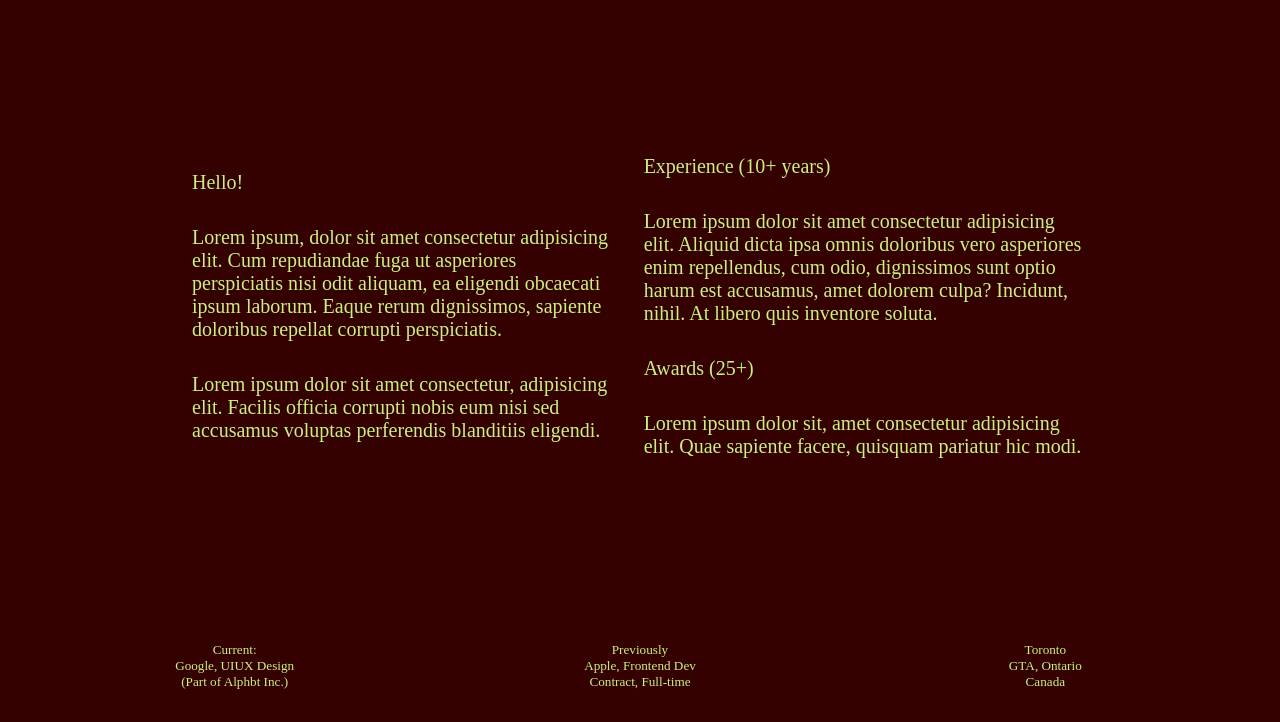
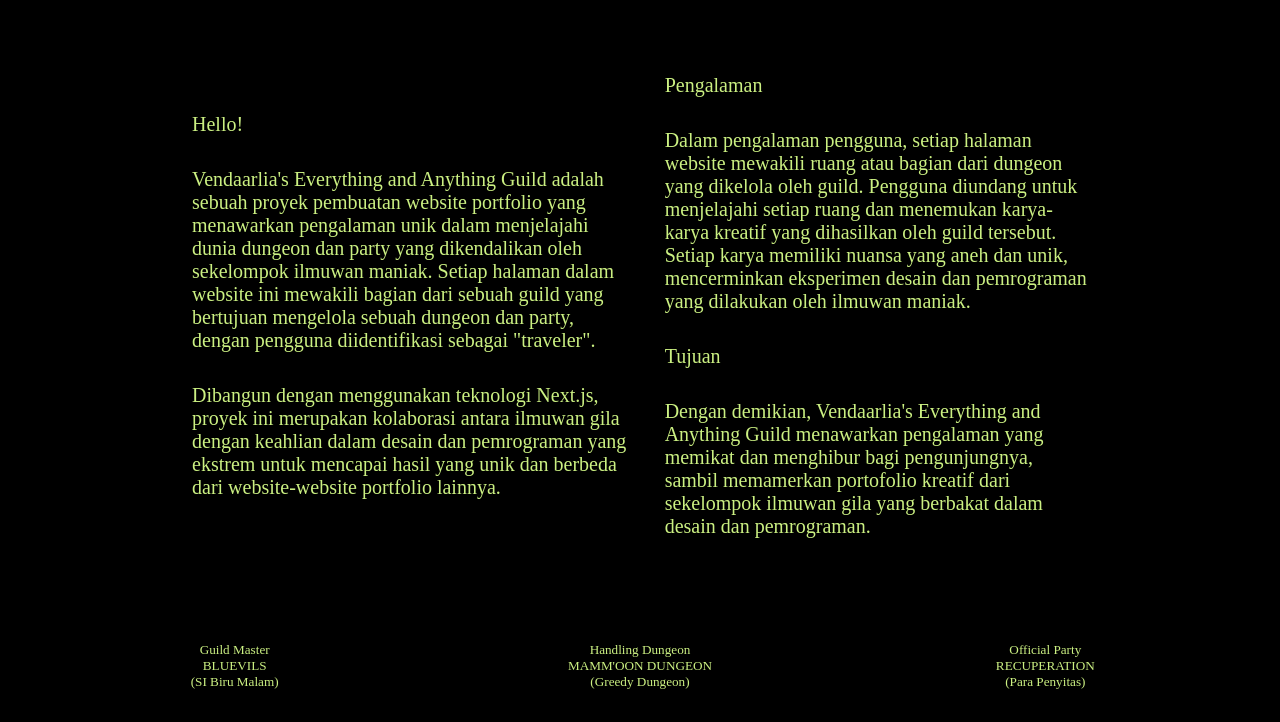
Before and after one commit to Vendaarlia/CDG-brutal-color-porto, a plain HTML site: page about.html in a window 1280 px wide. Shown: the part 78-800 px from the top of the page. Drawn offline with Linux system fonts and the light colour scheme.

Commit message:
update
content about
fix footer consistency

```diff
--- a/about.html
+++ b/about.html
@@ -36,29 +36,20 @@
         <div class="about-col">
           <p>Hello!</p>
           <p>
-            Lorem ipsum, dolor sit amet consectetur adipisicing elit. Cum
-            repudiandae fuga ut asperiores perspiciatis nisi odit aliquam, ea
-            eligendi obcaecati ipsum laborum. Eaque rerum dignissimos, sapiente
-            doloribus repellat corrupti perspiciatis.
+            Vendaarlia's Everything and Anything Guild adalah sebuah proyek pembuatan website portfolio yang menawarkan pengalaman unik dalam menjelajahi dunia dungeon dan party yang dikendalikan oleh sekelompok ilmuwan maniak. Setiap halaman dalam website ini mewakili bagian dari sebuah guild yang bertujuan mengelola sebuah dungeon dan party, dengan pengguna diidentifikasi sebagai "traveler".
           </p>
           <p>
-            Lorem ipsum dolor sit amet consectetur, adipisicing elit. Facilis
-            officia corrupti nobis eum nisi sed accusamus voluptas perferendis
-            blanditiis eligendi.
+            Dibangun dengan menggunakan teknologi Next.js, proyek ini merupakan kolaborasi antara ilmuwan gila dengan keahlian dalam desain dan pemrograman yang ekstrem untuk mencapai hasil yang unik dan berbeda dari website-website portfolio lainnya.
           </p>
         </div>
         <div class="about-col">
-          <p>Experience (10+ years)</p>
+          <p>Pengalaman</p>
           <p>
-            Lorem ipsum dolor sit amet consectetur adipisicing elit. Aliquid
-            dicta ipsa omnis doloribus vero asperiores enim repellendus, cum
-            odio, dignissimos sunt optio harum est accusamus, amet dolorem
-            culpa? Incidunt, nihil. At libero quis inventore soluta.
+            Dalam pengalaman pengguna, setiap halaman website mewakili ruang atau bagian dari dungeon yang dikelola oleh guild. Pengguna diundang untuk menjelajahi setiap ruang dan menemukan karya-karya kreatif yang dihasilkan oleh guild tersebut. Setiap karya memiliki nuansa yang aneh dan unik, mencerminkan eksperimen desain dan pemrograman yang dilakukan oleh ilmuwan maniak.
           </p>
-          <p>Awards (25+)</p>
+          <p>Tujuan</p>
           <p>
-            Lorem ipsum dolor sit, amet consectetur adipisicing elit. Quae
-            sapiente facere, quisquam pariatur hic modi.
+            Dengan demikian, Vendaarlia's Everything and Anything Guild menawarkan pengalaman yang memikat dan menghibur bagi pengunjungnya, sambil memamerkan portofolio kreatif dari sekelompok ilmuwan gila yang berbakat dalam desain dan pemrograman.
           </p>
         </div>
       </section>
@@ -66,19 +57,19 @@
       <!-- footer -->
       <footer id="light">
         <div class="footer-col">
-          <p>Current:</p>
-          <p>Google, UIUX Design</p>
-          <p>(Part of Alphbt Inc.)</p>
+          <p>Guild Master</p>
+          <p>BLUEVILS</p>
+          <p>(SI Biru Malam)</p>
         </div>
         <div class="footer-col">
-          <p>Previously</p>
-          <p>Apple, Frontend Dev</p>
-          <p>Contract, Full-time</p>
+          <p>Handling Dungeon</p>
+          <p>MAMM'OON DUNGEON</p>
+          <p>(Greedy Dungeon)</p>
         </div>
         <div class="footer-col">
-          <p>Toronto</p>
-          <p>GTA, Ontario</p>
-          <p>Canada</p>
+          <p>Official Party</p>
+          <p>RECUPERATION</p>
+          <p>(Para Penyitas)</p>
         </div>
       </footer>
     </div>
--- a/main.css
+++ b/main.css
@@ -1,7 +1,7 @@
 :root {
   --fonts-mondwest: "PP Mondwest", apple-system, sans-serif;
   --fonts-neueBit: "PP NeueBit", apple-system, sans-serif;
-  --colors-primary: #340000;
+  --colors-primary: #000000;
   --colors-background: #cbf082;
   --fontSizes-1: 13px;
   --fontSizes-2: 15px;
```
Also changed, not shown: case-studies.html (+9 -9 lines).
